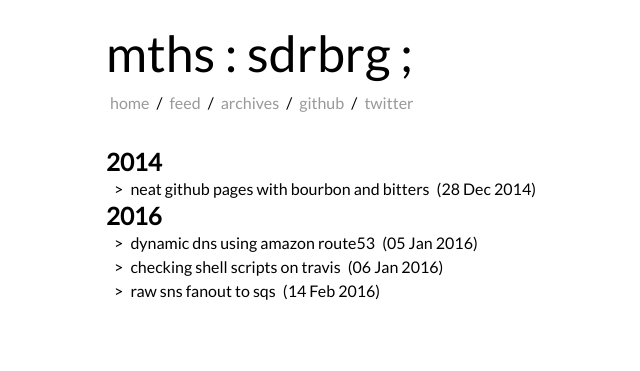
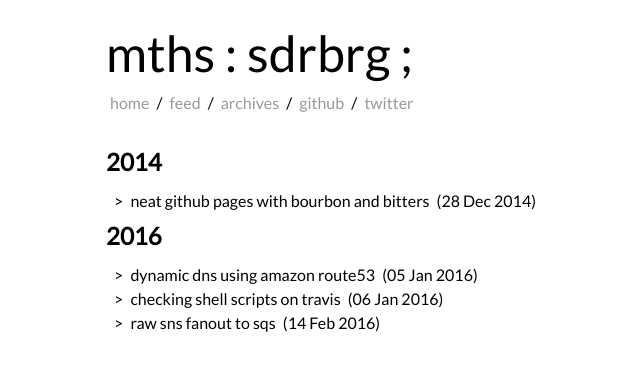
Before and after one commit to mthssdrbrg/mthssdrbrg.github.io, a Jekyll site: the page built from archives.html, in a window 1280 px wide. Shown: the top 371 px of the page, without its empty margins (150-790 px from the left). Built offline with Jekyll 4.4.1, drawn with Linux system fonts in a browser that asks for light colours; Markdown is read by kramdown in place of the engine named in the settings.

Commit message:
Fixup margin issues

```diff
--- a/_sass/_layout.scss
+++ b/_sass/_layout.scss
@@ -97,10 +97,17 @@
       float: right;
     }
   }
-}
 
   #archives, #tags {
     margin-top: 2em;
+
+    h4 {
+      margin-bottom: 0.5em;
+    }
+
+    ul {
+      margin-bottom: 0.5em;
+    }
 
     a {
       padding: 0.25em;
@@ -111,7 +118,8 @@
       }
     }
     .indent {
-    margin-left: 0.5em;
+      padding-left: 0.5em;
+    }
   }
 }
 
```
Lines whose indentation alone changed are shown as unchanged.
